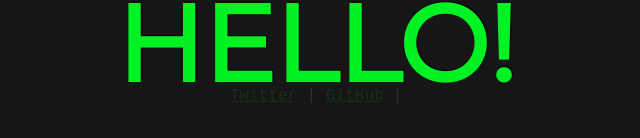
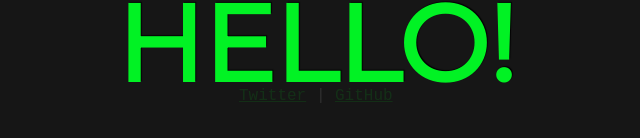
Before and after one commit to Pr0xe/pr0xe.github.io, a plain HTML site: page index.html in a window 1280 px wide. Shown: the part 338-476 px from the top of the page, 324-964 px from the left. Drawn offline with nearby package versions, Linux system fonts and the light colour scheme; a web font is replaced by a local one.

Commit message:
Update index.html

```diff
--- a/index.html
+++ b/index.html
@@ -28,7 +28,7 @@ document.addEventListener('contextmenu', event => event.preventDefault());
     <span class="sep"></span><br>
     <span class="links">
     <a href="https://twitter.com/Pr0xe_NET" target="_blank" class="hvr-pulse-grow">Twitter</a> <span class="sep"> | </span>
-    <a href="https://github.com/Pr0xe" target="_blank" class="hvr-pulse-grow">GitHub</a> <span class="sep"> | </span>
+    <a href="https://github.com/Pr0xe" target="_blank" class="hvr-pulse-grow">GitHub</a> <span class="sep">
     <br><br>
     </div>
 </body>
```
